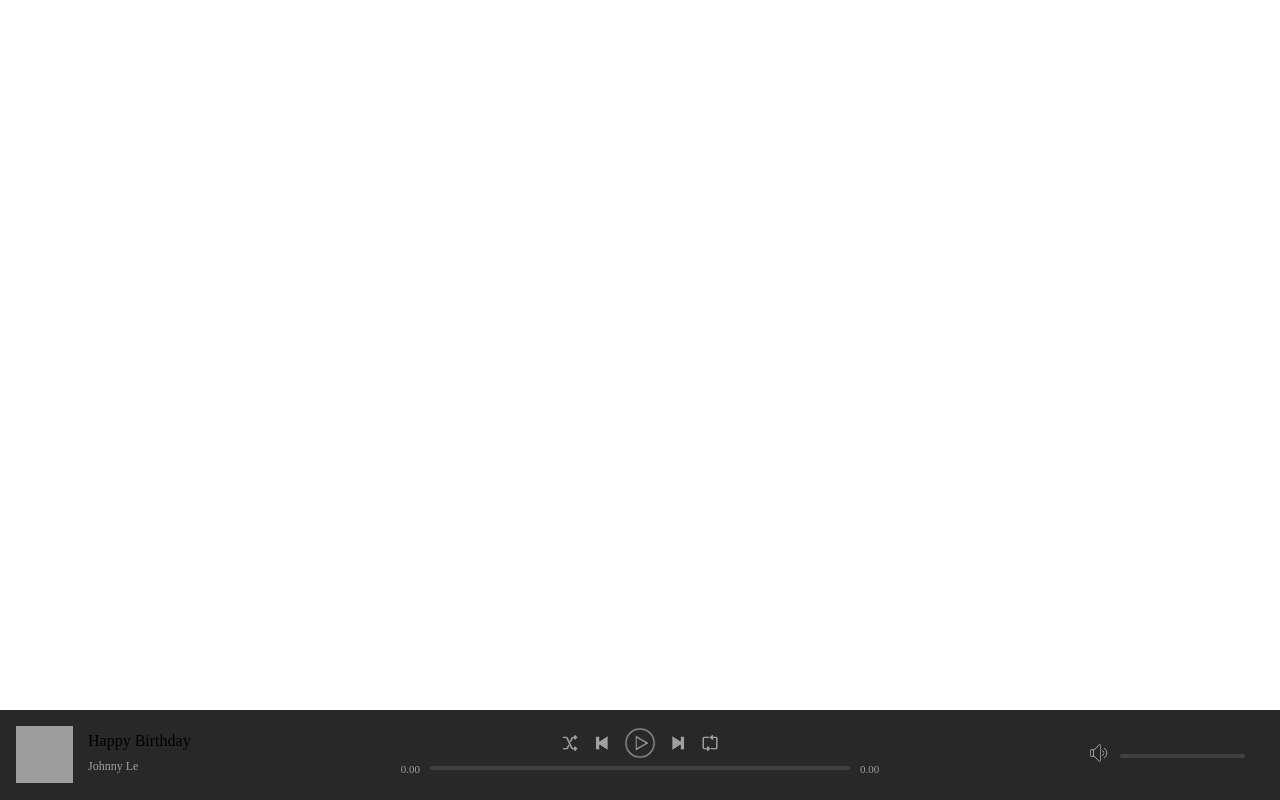
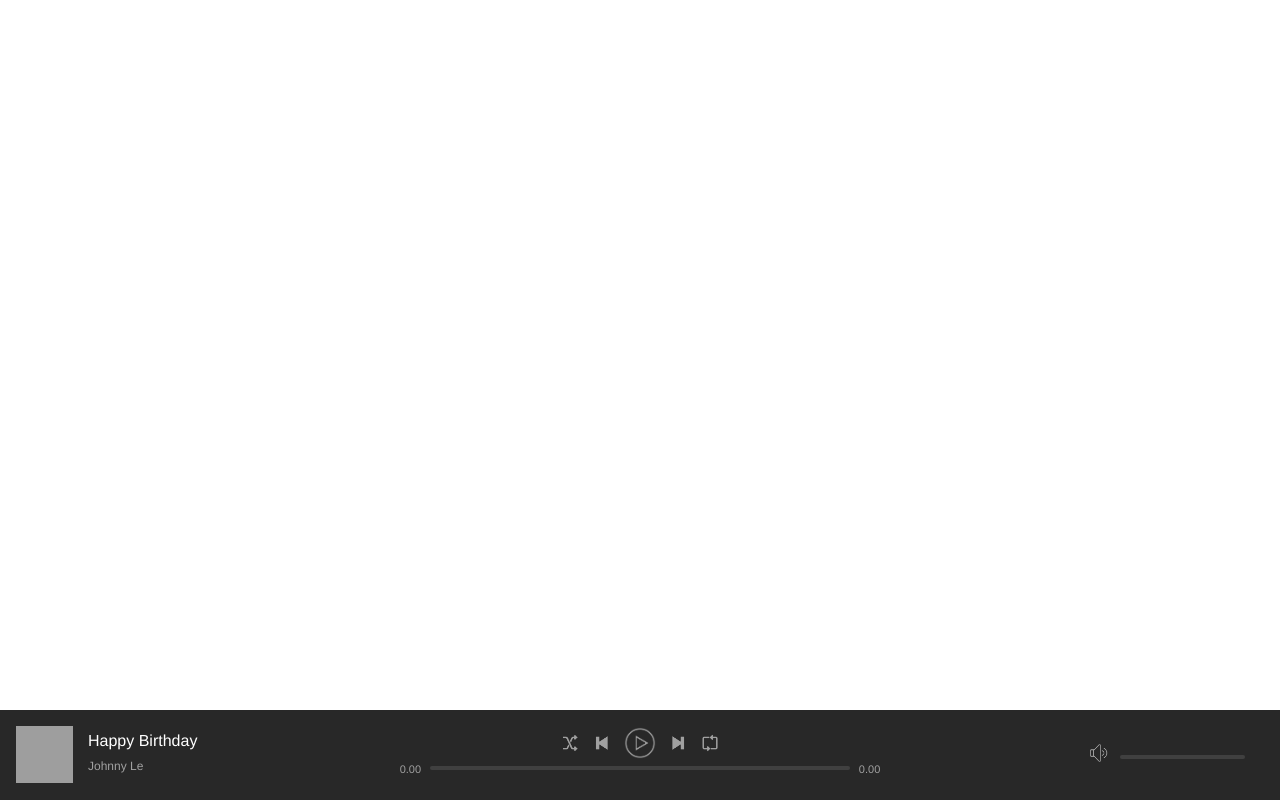
Before and after one commit to JohnnyLe2017/Project-Spotify, a PHP site: page / in a window 1280 px wide. Run offline with PHP 8.4, Linux system fonts and the light colour scheme; the visitor is signed in with stand-in values (Sample User, id 1); some libraries are stand-ins or nearby versions; grey boxes are pictures that could not be loaded.

Commit message:
Updated main.css

```diff
--- a/css/main.css
+++ b/css/main.css
@@ -2,6 +2,11 @@ html, body {
 	padding: 0;
 	margin: 0;
 	height: 100%;
+}
+
+* {
+	font-family: "Helvetica Neue", Helvetica, Arial, sans-serif;
+	color: #fff;
 }
 
 #nowPlayingBarContainer {
@@ -137,3 +142,8 @@ html, body {
 .volumeBar .progressBar {
 	width: 125px;
 }
+
+#topContainer {
+	min-height: 100%;
+	width: 100%;
+}
```
Lines whose indentation alone changed are shown as unchanged.
